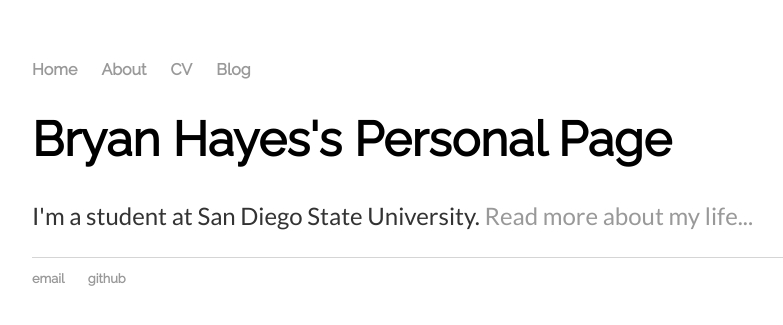
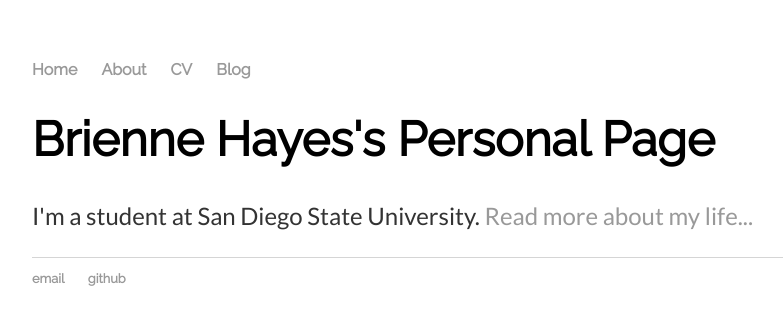
Before and after one commit to bhayes7/bhayes7.github.io, a Jekyll site: the page built from index.html, in a window 1280 px wide. Shown: the top 325 px of the page, without its empty margins (160-943 px from the left). Built offline with Jekyll 4.4.1, drawn with Linux system fonts in a browser that asks for light colours.

Commit message:
name change

```diff
--- a/index.html
+++ b/index.html
@@ -1,8 +1,8 @@
 ---
 layout: default
-title: Bryan Hayes
+title: Brienne Hayes
 ---
 <div class="blurb">
-	<h1>Bryan Hayes's Personal Page</h1>
+	<h1>Brienne Hayes's Personal Page</h1>
 	<p>I'm a student at San Diego State University. <a href="/about">Read more about my life...</a></p>
 </div><!-- /.blurb -->
```
